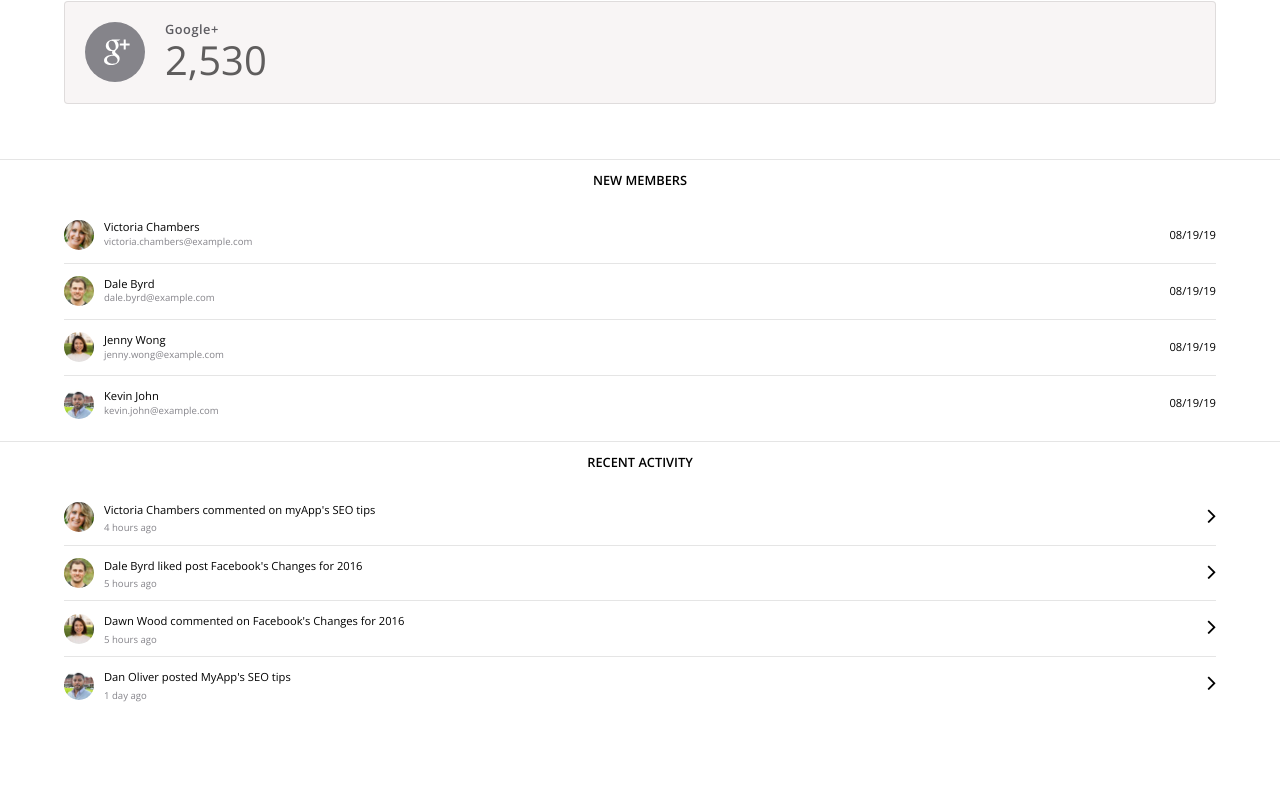
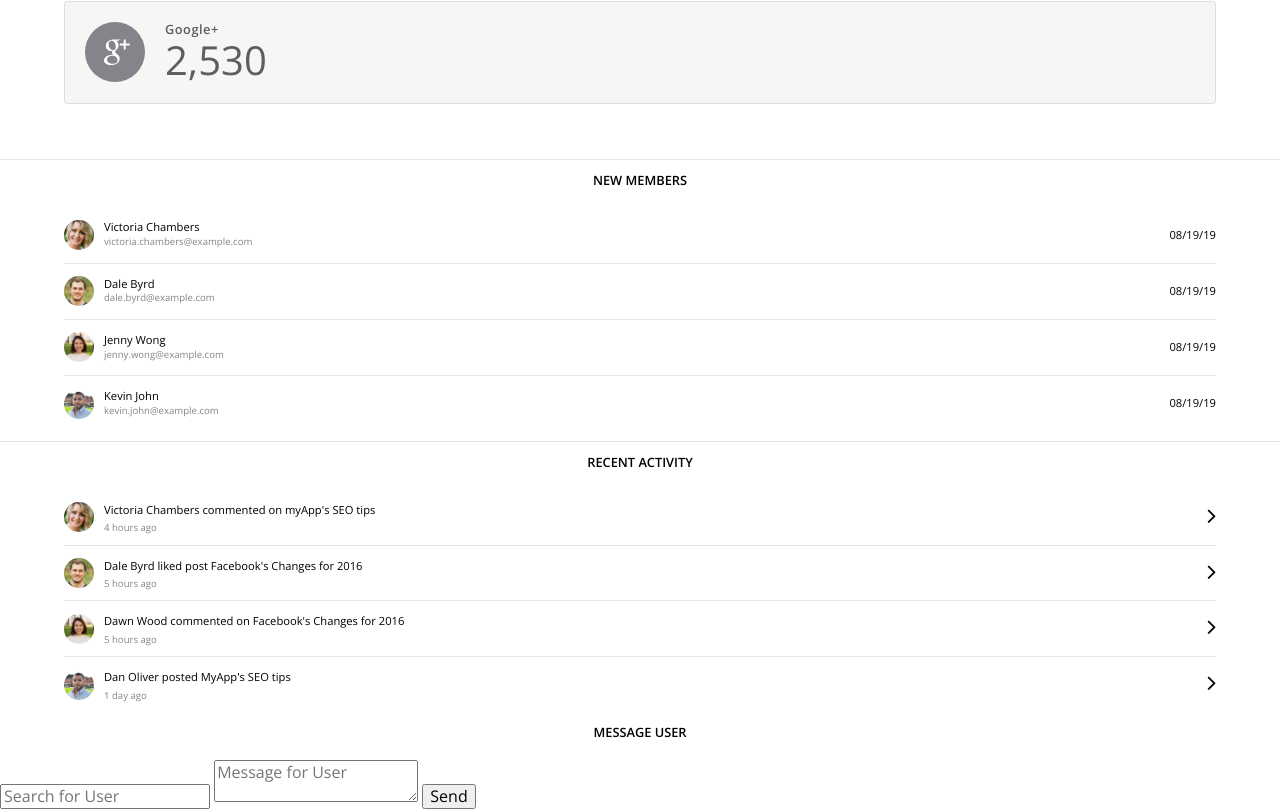
Before and after one commit to hindsjay/WebApp-Dashboard, a plain HTML site: page index.html in a window 1280 px wide. Shown: the part 2752-3561 px from the top of the page. Before the commit the page ends 3464 px from the top, so only its background shows below. Drawn offline with nearby package versions, Linux system fonts and the light colour scheme.

Commit message:
add markup for message user section

```diff
--- a/index.html
+++ b/index.html
@@ -217,6 +217,18 @@
         </div>
       </section>
 
+      <!-- message user section -->
+      <section class="message">
+        <div class="section-header">
+          <h3>Message User</h3>
+        </div>
+        <form action="index.html" method="post" class="message-search">
+          <input type="search" placeholder="Search for User" name="user_name">
+          <textarea name="user_message" placeholder="Message for User" class="message-text" id="user-message"></textarea>
+          <button type="submit" class="message-button" id="send-button">Send</button>
+        </form>
+      </section>
+
     </main>
   </div>  <!-- wrapper -->
 
```
